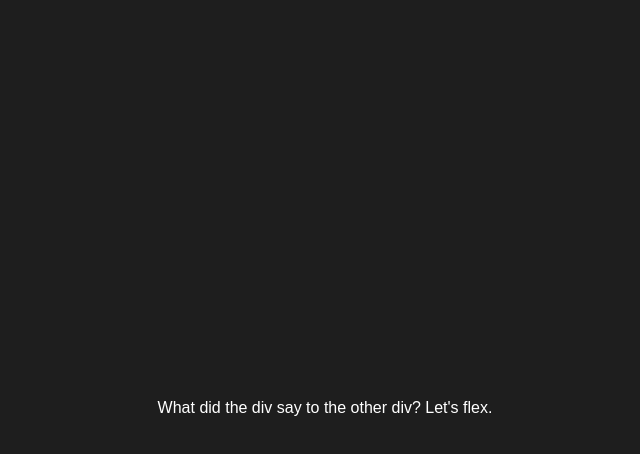
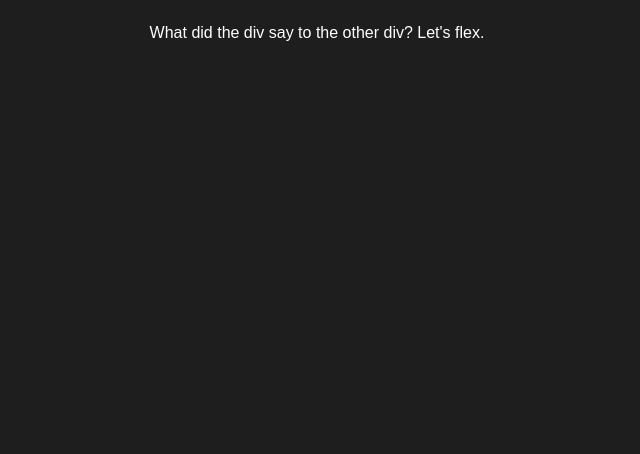
Before and after one commit to Taten-da/NiceUI, a plain HTML site: page index.html in a window 1280 px wide. Shown: the whole page, without its empty margins (323-963 px from the left). Drawn offline with Linux system fonts and the light colour scheme; a web font is replaced by a local one.

Commit message:
Update style.css

```diff
--- a/style.css
+++ b/style.css
@@ -13,7 +13,7 @@ body {
 display: flex;
 justify-content: center; /* Center horizontally */
 align-items: center;    /* Center vertically */
-width: 100vw;           /* Full width of viewport */
-height: 100vh;          /* Full height of viewport */
+width: 100%;           /* Full width of viewport */
+height: 100%;          /* Full height of viewport */
 box-sizing: border-box; /* Ensures padding doesn't affect width/height */
 }
```
